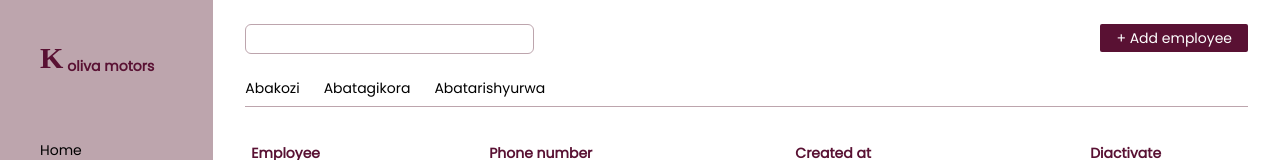
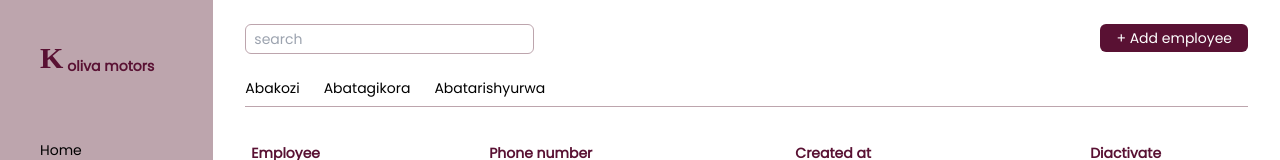
Before and after one commit to dianKoliva/kmFront, a React (Vite) app in the folder km/: page /employees in a window 1280 px wide. Shown: the top 160 px of the page. Built offline with nearby package versions, Linux system fonts and the light colour scheme; a web font is replaced by a local one.

Commit message:
new changes

```diff
--- a/km/src/components/employees/ListEmp.jsx
+++ b/km/src/components/employees/ListEmp.jsx
@@ -6,15 +6,15 @@ const ListEmp = () => {
         <div className='pl-8 pr-8 pt-6 text-sm'>
         <div>
               <div className="flex text-sm">
-                <input type="search" spellCheck="false"  className=' focus:outline-none border-2 border-side rounded-md px-2 py-1  ' name="" id="" />
-                <button className='bg-def px-4 absolute right-0 mr-8 py-1 text-white rounded-sm'> + Add employee</button>
+                <input type="search" spellCheck="false" placeholder='search'  className=' focus:outline-none border-2 border-side rounded-md px-2 py-1  ' name="" id="" />
+                <button className='bg-def px-4 absolute right-0 mr-8 py-1 text-white rounded-md'> + Add employee</button>
               </div>
 
               <div className='' >
                   <div className='flex mt-6 mb-2'>
-                  <p className=' cursor-pointer hover:font-bold '>Abakozi</p>
-                  <p className=' cursor-pointer ml-6'>Abatagikora</p>
-                  <p className=' cursor-pointer ml-6'>Abatarishyurwa</p>
+                  <p className=' cursor-pointer hover:underline '>Abakozi</p>
+                  <p className=' cursor-pointer ml-6 hover:underline '>Abatagikora</p>
+                  <p className=' cursor-pointer ml-6 hover:underline'>Abatarishyurwa</p>
                   </div>
 
                   <div className='border-b-2 border-solid  border-side'></div>
```
